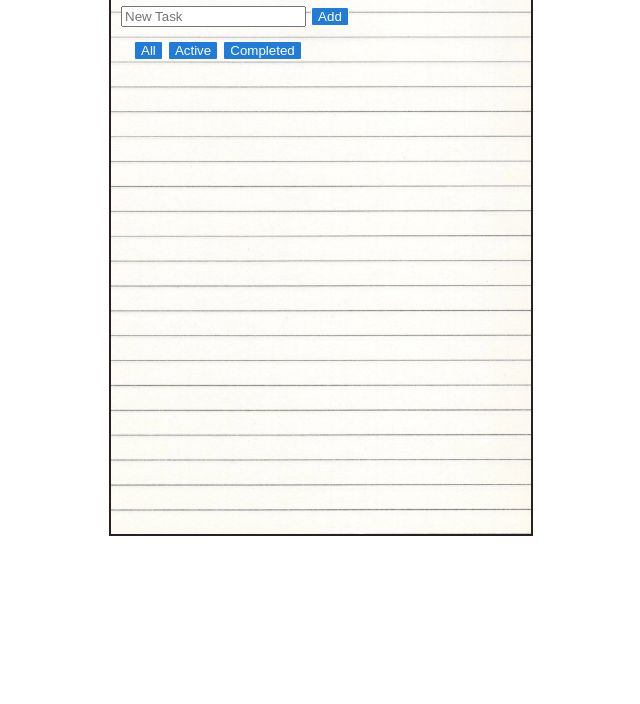
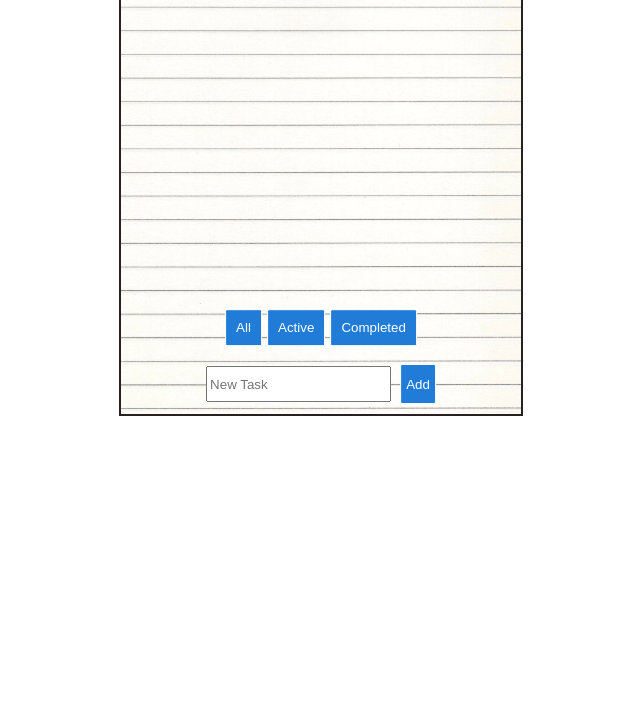
Before and after one commit to michelleguti17/Portfolio-WDD330, a plain HTML site: page week6/index.html in a window 1280 px wide. Shown: the part 96-800 px from the top of the page, without its empty margins (319-959 px from the left). Drawn offline with Linux system fonts and the light colour scheme.

Commit message:
css done

```diff
--- a/week6/index.html
+++ b/week6/index.html
@@ -13,20 +13,22 @@
 </header>
 
 <body>
-    <form id="addItems">
-    <h1 id="title"> To do list</h1>
-     <ul id="todoList"> </ul>
+    <div id="addItems">
+         <h1 id="title"> To do list</h1>
+         <ul id="todoList"> </ul>
+        <div id =btn-section>
+                <input class="ft-button" id="allBtn" type="button" value="All">
+            <input class="ft-button" id= "activeBtn" type="button" value="Active">
+            <input class="ft-button" id= "completedBtn" type="button"  value="Completed">
+            </div>
+
+
+
+<div class="newTask">
     <input type="text" id="todoInput" placeholder="New Task"/>
     <button id="addToDo">Add</button>
-
-    <div id =btn-section>
-        <button class="ft-button" type="button">All</button>
-    <button class="ft-button" type="button">Active</button>
-    <button class="ft-button" type="button">Completed</button>
-    </div>
-
-
-</form>
+</div>
+</div>
 </body>
 
 </html>
--- a/week6/main.css
+++ b/week6/main.css
@@ -1,31 +1,85 @@
-form{
+#addItems{
+
   margin: 0 auto;
+  display: grid;
+  grid-template-columns: 200px;
+  grid-template-rows: repeat(6, 1fr);
+  justify-content: center;
     background-image: url("/week6/notesimage.jpg");
     font-family: 'Lucida Sans', 'Lucida Sans Regular', 'Lucida Grande', 'Lucida Sans Unicode', Geneva, Verdana, sans-serif;
     width: 400px;
-    height:600px;
+    height:500px;
     border:solid 2px rgb(41, 33, 33);
-    padding:10px;
+
     background-repeat: no-repeat;
   background-size: cover;
 
+}
+#btn-section{
+
+  position: fixed;
+  left: 50%;
+  top: 45%;
+  transform: translate(-50%, -50%);
 
 }
 
-.ft-button, #addToDo{
-  align-items: center;
+.newTask{
+
+  position: fixed;
+  left: 50%;
+  top: 60%;
+  transform: translate(-50%, -50%);
+
+
+
+
+  }
+
+
+
+.ft-button {
+
+  margin-top: 9.5em;
+  padding:10px;
+
   background-color: rgb(33, 124, 215);
   color:white;
   border: 1px solid white;
   border-radius: 2px;
 }
 
-#btn-section{
- align-items: center;
-  margin: 0.5em;
+.ft-button:hover{
+  background-color:rgb(33, 60, 168);
+  transform:scale(1.1);
+
+}
+#todoInput{
+  height:30px;
+
+
+}
+
+
+#addToDo , .x{
+
+  background-color: rgb(33, 124, 215);
+  color:white;
+  border: 1px solid white;
+  border-radius: 2px;
+  margin-left: 0.3em;
   padding:5px;
 
-  flex-direction: row;
+
+}
+#addToDo{
+  height: 40px;
+}
+
+.x:hover{
+  background-color: red;
+  transform:scale(1.2);
+
 }
 
 #title {
@@ -34,23 +88,43 @@ form{
 
 }
 
+ul {
+
+  list-style-type: none;
+margin: 0 auto;
+  font-size: 20px;
+  position: relative;
+  display: block;
+width: 100%;
+height:100%;
+
+}
+ul li{
+  margin:5px;
+}
+
+label{
+ justify-content: left;
+ margin-left: -2.2em;
+ color:black;
+}
+
 #toDoList li {
-
+  font-size: 20px;
   position: relative;
   display: flex;
   align-items: center;
   flex-direction: row;
   border: 1px solid;
 }
+
 #toDoList li > input {
   flex: 0 0 44px;
   width: 44px;
   height: 100px;
   opacity: 0;
 }
-ul {
-  list-style-type: none;
- }
+
 
 #toDoList li > input::before{
 content: "";
@@ -61,12 +135,13 @@ background-color: red;
 border: 1px solid;
 border-radius: 2px;
 opacity: 1;
+
 }
-#toDoList li > label {
+/*#toDoList li > label {
   flex: 1 0 10em;
 
 }
 #toDoList li > button {
   flex: 0 0 30px;
 
-}
+}*/
--- a/week6/todos.js
+++ b/week6/todos.js
@@ -20,12 +20,16 @@ function renderList(list, element, toDos, hidden) {
     let btn = null;
 
     if (hidden && toDo.completed){
-        item.innerHTML = `<label><input type= 'checkbox' checked><strike> ${toDo.content}</strike></label><button>X</button>`;
+        item.innerHTML = `<label><input type= 'checkbox' checked><strike id= "strike"> ${toDo.content}</strike></label><button class="x">X</button>`;
     }
-    else {
-        item.innerHTML = `<label><input type= 'checkbox'>  ${toDo.content}</label><button>X</button>`;
+    else  if(hidden && !toDo.completed ) {
+        item.innerHTML = `<label><input type= 'checkbox'>  ${toDo.content}</label><button class="x">X</button>`;
+    }
+    else  if(!hidden && !toDo.completed ) {
+        item.innerHTML = `<label><input type= 'checkbox'>  ${toDo.content}</label><button class="x">X</button>`;
     }
 
+if (hidden ||(!hidden && !toDo.completed )){
     checkbox = item.childNodes[0].childNodes[0];
 
     if(checkbox){
@@ -37,7 +41,6 @@ function renderList(list, element, toDos, hidden) {
 
     }
 
-
     btn = item.childNodes[1];
     if(btn){
         btn.addEventListener("click", function(){
@@ -46,11 +49,32 @@ function renderList(list, element, toDos, hidden) {
     }
 
 
-
     element.appendChild(item);
+}
     });
 
+
 }
+ //filter completed tasks in a todo list?
+ /*document.getElementById('completedBtn').addEventListener('click', function(event) {
+    /*   if (toDos.target.localName === 'span'){
+           let selectedOption = e.target.innerText;
+
+           if(selectedOption === 'all')
+               renderToDos(toDoList); // render everything
+
+           else if(selectedOption === 'active'){
+               let activeToDos = toDoList.filter(todo => todo.completed === false);
+               renderToDos(activeToDos); // only render the todos which have not been completed
+           }
+           let toDoList= item.innerHTML;
+            if(hidden && toDo.completed ){
+               let completedToDos = toDoList.filter(item=> item.completed === true);
+               renderToDos(completedToDos); // only render the todos which have not been completed
+
+       }
+   });*/
+
 
 
 function getToDos(key){
@@ -74,21 +98,45 @@ function addToDo(value, key){
 
     }
 
-function deleteToDo(key){
+function deleteToDo(key, listkey){
 
     let newList = liveToDos.filter(item => item.id != key);
     liveToDos = newList;
-    writeToLS(key, liveToDos);
+    writeToLS(listkey, liveToDos);
 
 }
 
 
 
-function filterTodos(key, completed = true) {
-    let toDos = getToDos(key);
 
-    return toDos.filter(item => item.completed === hidden);
-}
+
+
+
+//filter completed tasks in a todo list?
+/* document.getElementById('completedBtn').addEventListener('click', function(event) {
+
+
+
+    let toDos = getToDos(key, listKey);
+    toDos = toDos(toDos.id);
+
+        if(toDos === 'all')
+            renderToDos(getToDos(this.key), this.listElement, this, hidden); // render everything
+
+        else if(toDos === 'active'){
+            let activeToDos = toDos.filter(item => item.completed === false);
+            renderToDos(activeToDos); // only render the todos which have not been completed
+
+
+       if(toDos === hidden){
+            let completedToDos = toDos.filter(item => item.completed === true);
+            renderToDos(completedToDos); // only render the todos which have not been completed
+        }
+
+});*/
+
+
+
 
 export default class ToDos {
     constructor(listElement, key) {
@@ -98,6 +146,9 @@ export default class ToDos {
 
         this.key = key;
         onTouch("#addToDo", this.newToDo.bind(this));
+        onTouch("#completedBtn", this.listToDos.bind(this,true ));
+        onTouch("#activeBtn", this.listToDos.bind(this, false));
+        onTouch("#allBtn", this.listToDos.bind(this));
         this.listToDos();
     }
 
@@ -133,7 +184,7 @@ export default class ToDos {
         let toDo = this.findTodo(id);
 
         if(toDo){
-            deleteToDo(id);
+            deleteToDo(id , this.key);
             renderList(liveToDos, this.listElement,this, true);
         }
     }
```
